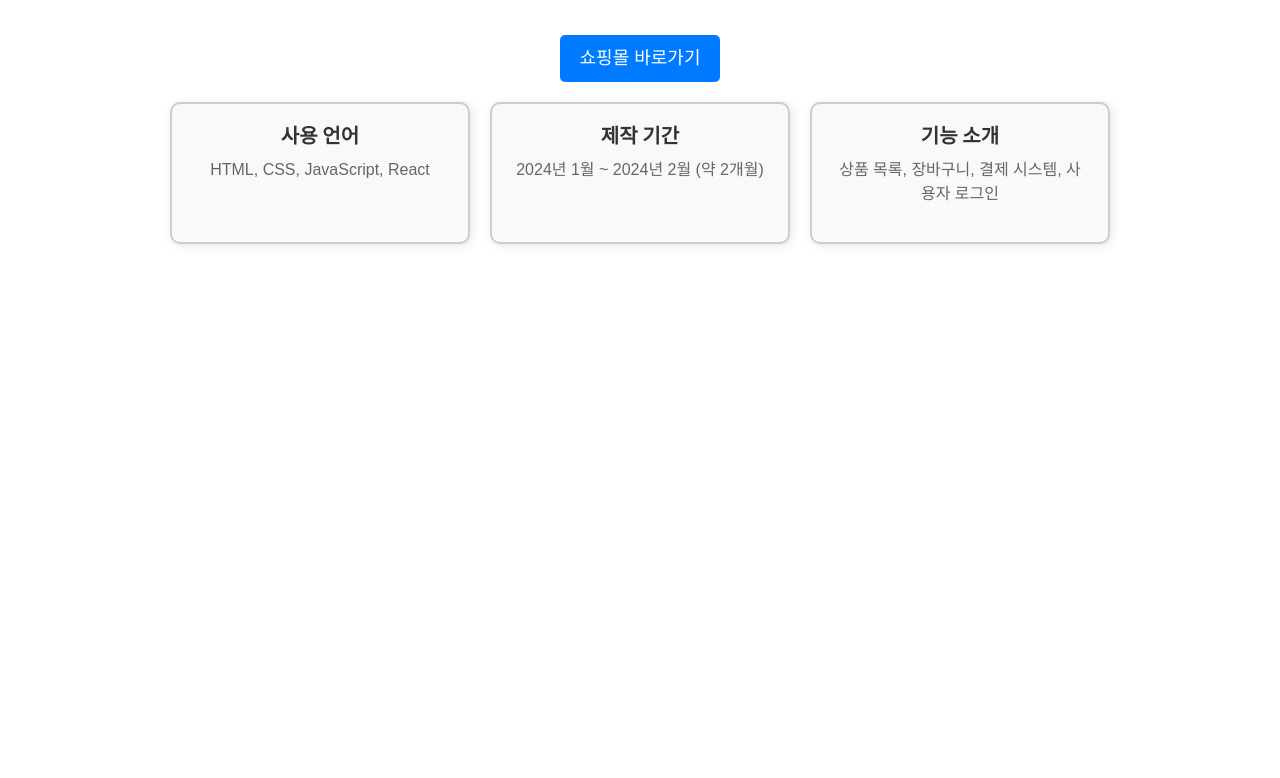
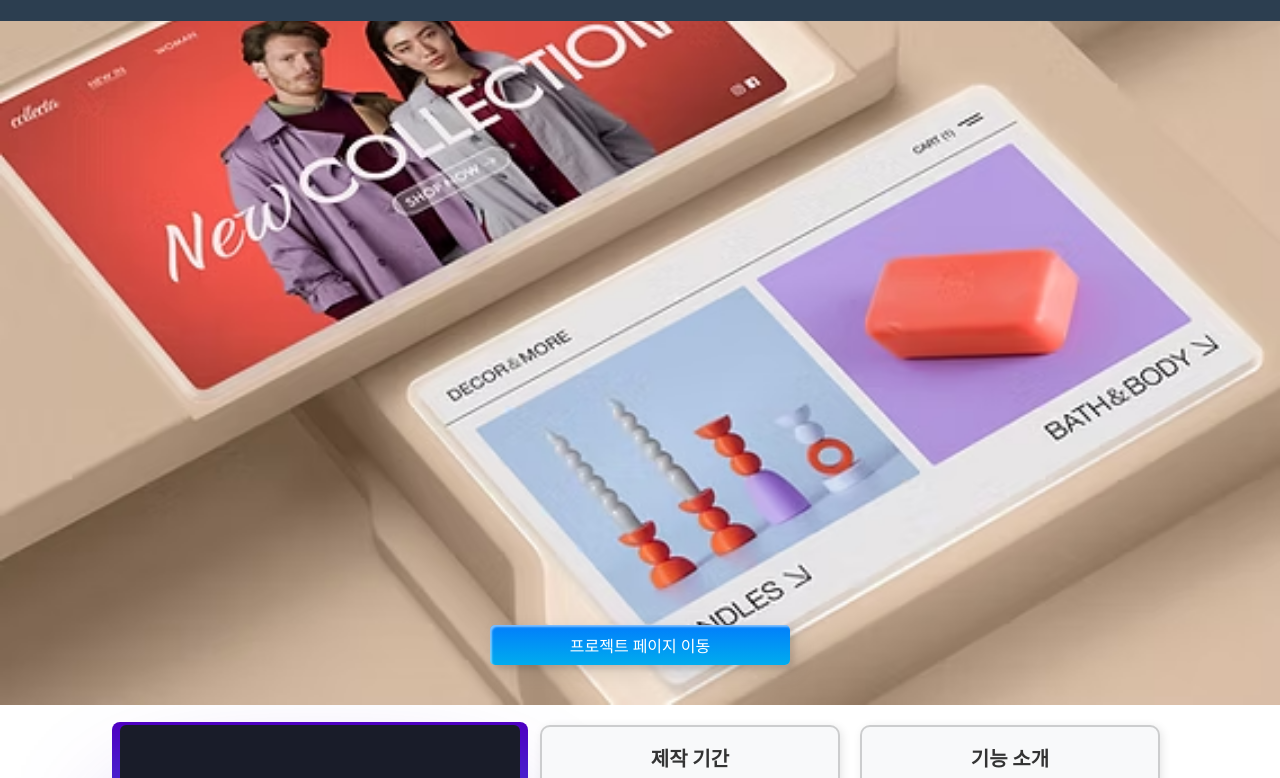
Before and after one commit to Simchanmin/Portpolio, a website: page startbootstrap-freelancer-gh-pages/project1.html in a window 1280 px wide. Shown: the part 115-893 px from the top of the page. Before the commit the page ends 800 px from the top, so only its background shows below. Drawn offline with nearby package versions, Linux system fonts and the light colour scheme.

Commit message:
포토폴리오 배포

```diff
--- a/package.json
+++ b/package.json
@@ -1,5 +1,6 @@
 {
   "dependencies": {
+    "bootstrap": "^5.3.3",
     "bootstrap-icons": "^1.11.3"
   }
 }
--- a/startbootstrap-freelancer-gh-pages/project1.html
+++ b/startbootstrap-freelancer-gh-pages/project1.html
@@ -1,9 +1,12 @@
 <!DOCTYPE html>
 <html lang="en">
+
 <head>
     <meta charset="UTF-8">
     <meta name="viewport" content="width=device-width, initial-scale=1.0">
     <title>Document</title>
+    <link href="https://cdn.jsdelivr.net/npm/bootstrap@5.3.3/dist/css/bootstrap.min.css" rel="stylesheet"
+        integrity="sha384-QWTKZyjpPEjISv5WaRU9OFeRpok6YctnYmDr5pNlyT2bRjXh0JMhjY6hW+ALEwIH" crossorigin="anonymous">
     <link href="css/styles.css" rel="stylesheet" />
     <style>
         /* 내비게이션 바가 고정되어 있어서 본문이 가려지지 않도록 여백 추가 */
@@ -92,36 +95,255 @@
         .card:hover {
             transform: scale(1.05);
         }
+
+        .custom-btn {
+            width: 130px;
+            height: 40px;
+            color: #fff;
+            border-radius: 5px;
+            padding: 10px 25px;
+            font-family: 'Lato', sans-serif;
+            font-weight: 500;
+            background: transparent;
+            cursor: pointer;
+            transition: all 0.3s ease;
+            position: relative;
+            display: inline-block;
+            box-shadow: inset 2px 2px 2px 0px rgba(255, 255, 255, .5),
+                7px 7px 20px 0px rgba(0, 0, 0, .1),
+                4px 4px 5px 0px rgba(0, 0, 0, .1);
+            outline: none;
+        }
+
+        /* 3 */
+        .btn-3 {
+            background: rgb(0, 172, 238);
+            background: linear-gradient(0deg, rgba(0, 172, 238, 1) 0%, rgba(2, 126, 251, 1) 100%);
+            width: 130px;
+            height: 40px;
+            line-height: 42px;
+            padding: 0;
+            border: none;
+
+        }
+
+        .btn-3 span {
+            position: relative;
+            display: block;
+            width: 100%;
+            height: 100%;
+        }
+
+        .btn-3:before,
+        .btn-3:after {
+            position: absolute;
+            content: "";
+            right: 0;
+            top: 0;
+            background: rgba(2, 126, 251, 1);
+            transition: all 0.3s ease;
+        }
+
+        .btn-3:before {
+            height: 0%;
+            width: 2px;
+        }
+
+        .btn-3:after {
+            width: 0%;
+            height: 2px;
+        }
+
+        .btn-3:hover {
+            background: transparent;
+            box-shadow: none;
+        }
+
+        .btn-3:hover:before {
+            height: 100%;
+        }
+
+        .btn-3:hover:after {
+            width: 100%;
+        }
+
+        .btn-3 span:hover {
+            color: rgba(2, 126, 251, 1);
+        }
+
+        .btn-3 span:before,
+        .btn-3 span:after {
+            position: absolute;
+            content: "";
+            left: 0;
+            bottom: 0;
+            background: rgba(2, 126, 251, 1);
+            transition: all 0.3s ease;
+        }
+
+        .btn-3 span:before {
+            width: 2px;
+            height: 0%;
+        }
+
+        .btn-3 span:after {
+            width: 0%;
+            height: 2px;
+        }
+
+        .btn-3 span:hover:before {
+            height: 100%;
+        }
+
+        .btn-3 span:hover:after {
+            width: 100%;
+        }
+
+        @property --rotate {
+  syntax: "<angle>";
+  initial-value: 132deg;
+  inherits: false;
+}
+
+:root {
+  --card-height: 65vh;
+  --card-width: calc(var(--card-height) / 1.5);
+}
+
+
+
+.card1 {
+  background: #191c29;
+  width: 400px;
+  height: 300px;
+  padding: 3px;
+  position: relative;
+  border-radius: 6px;
+  justify-content: center;
+  align-items: center;
+  text-align: center;
+  display: flex;
+  font-size: 1.5em;
+  color: rgb(88 199 250 / 0%);
+  cursor: pointer;
+  font-family: cursive;
+}
+
+.card1:hover {
+  color: rgb(88 199 250 / 100%);
+  transition: color 1s;
+}
+.card1:hover:before, .card1:hover:after {
+  animation: none;
+  opacity: 0;
+}
+
+
+.card1::before {
+  content: "";
+  width: 104%;
+  height: 102%;
+  border-radius: 8px;
+  background-image: linear-gradient(
+    var(--rotate)
+    , #5ddcff, #3c67e3 43%, #4e00c2);
+    position: absolute;
+    z-index: -1;
+    top: -1%;
+    left: -2%;
+    animation: spin 2.5s linear infinite;
+}
+
+.card1::after {
+  position: absolute;
+  content: "";
+  top: calc(var(--card-height) / 6);
+  left: 0;
+  right: 0;
+  z-index: -1;
+  height: 100%;
+  width: 100%;
+  margin: 0 auto;
+  transform: scale(0.8);
+  filter: blur(calc(var(--card-height) / 6));
+  background-image: linear-gradient(
+    var(--rotate)
+    , #5ddcff, #3c67e3 43%, #4e00c2);
+    opacity: 1;
+  transition: opacity .5s;
+  animation: spin 2.5s linear infinite;
+}
+
+@keyframes spin {
+  0% {
+    --rotate: 0deg;
+  }
+  100% {
+    --rotate: 360deg;
+  }
+}
+
+a {
+  color: #212534;
+  text-decoration: none;
+  font-family: sans-serif;
+  font-weight: bold;
+  margin-top: 2rem;
+}
     </style>
 </head>
+
 <body>
     <nav class="navbar navbar-expand-lg bg-secondary text-uppercase fixed-top" id="mainNav">
         <div class="container">
             <a class="navbar-brand" href="index.html">심찬민의 포트폴리오</a>
-            <button class="navbar-toggler text-uppercase font-weight-bold bg-primary text-white rounded" type="button" data-bs-toggle="collapse" data-bs-target="#navbarResponsive" aria-controls="navbarResponsive" aria-expanded="false" aria-label="Toggle navigation">
+            <button class="navbar-toggler text-uppercase font-weight-bold bg-primary text-white rounded" type="button"
+                data-bs-toggle="collapse" data-bs-target="#navbarResponsive" aria-controls="navbarResponsive"
+                aria-expanded="false" aria-label="Toggle navigation">
                 Menu
                 <i class="fas fa-bars"></i>
             </button>
             <div class="collapse navbar-collapse" id="navbarResponsive">
                 <ul class="navbar-nav ms-auto">
-                    <li class="nav-item mx-0 mx-lg-1"><a class="nav-link py-3 px-0 px-lg-3 rounded" href="./index.html#portfolio">Portfolio</a></li>
-                    <li class="nav-item mx-0 mx-lg-1"><a class="nav-link py-3 px-0 px-lg-3 rounded" href="./index.html#about">About</a></li>
-                    <li class="nav-item mx-0 mx-lg-1"><a class="nav-link py-3 px-0 px-lg-3 rounded" href="./index.html#Extracurricular Activities">extracurricular activites</a></li>
+                    <li class="nav-item mx-0 mx-lg-1"><a class="nav-link py-3 px-0 px-lg-3 rounded"
+                            href="./index.html#portfolio">Portfolio</a></li>
+                    <li class="nav-item mx-0 mx-lg-1"><a class="nav-link py-3 px-0 px-lg-3 rounded"
+                            href="./index.html#about">About</a></li>
+                    <li class="nav-item mx-0 mx-lg-1"><a class="nav-link py-3 px-0 px-lg-3 rounded"
+                            href="./index.html#Extracurricular Activities">extracurricular activites</a></li>
                 </ul>
             </div>
         </div>
     </nav>
+    <!-- 캐러셀 -->
+    <div id="carouselExampleSlidesOnly" class="carousel slide" data-bs-ride="carousel" style="top: -60px; ">
+        <div class="carousel-inner">
+            <div class="carousel-item active">
+                <img src="./assets/img/portfolio/shopping mall.png" class="d-block w-100" alt="...">
+                <div class="carousel-caption d-none d-md-block">
+                  <a href="./my-app/login.html">
+                    <button style="width: 300px;" class="custom-btn btn-3"><span>프로젝트 페이지 이동</span></button>
+                  </a>
+
+
+                </div>
+                <!-- <div class="carousel-item">
+            <img src="..." class="d-block w-100" alt="...">
+          </div>
+          <div class="carousel-item">
+            <img src="..." class="d-block w-100" alt="...">
+          </div> -->
+            </div>
+
+        </div>
+
 
         <!-- 본문 -->
-    <div class="content">
-        <a href="my-app/login.html">
-            <button>쇼핑몰 바로가기</button>
-        </a>
-    </div>
+
 
         <!-- 프로젝트 정보 섹션 -->
         <div class="info-container">
-        <div class="card">
+            <div class="card1">
                 <h3>사용 언어</h3>
                 <p>HTML, CSS, JavaScript, React</p>
                 <div class="tooltip">웹 프론트엔드는 React를 사용하고, CSS와 JavaScript로 스타일을 조정합니다.</div>
@@ -139,4 +361,9 @@
         </div>
 
 </body>
+
 </html>
+<script src="https://cdn.jsdelivr.net/npm/bootstrap@5.3.3/dist/js/bootstrap.bundle.min.js"
+    integrity="sha384-YvpcrYf0tY3lHB60NNkmXc5s9fDVZLESaAA55NDzOxhy9GkcIdslK1eN7N6jIeHz"
+    crossorigin="anonymous"></script>
+</body>
```
Also changed, not shown: startbootstrap-freelancer-gh-pages/index.html (+1 -0 lines), 1 other file. Lines whose indentation alone changed are shown as unchanged.
